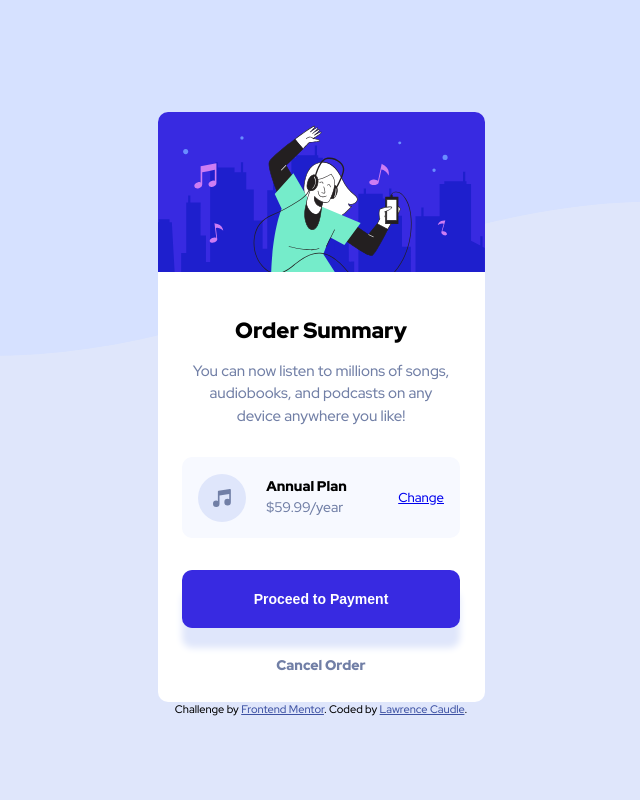
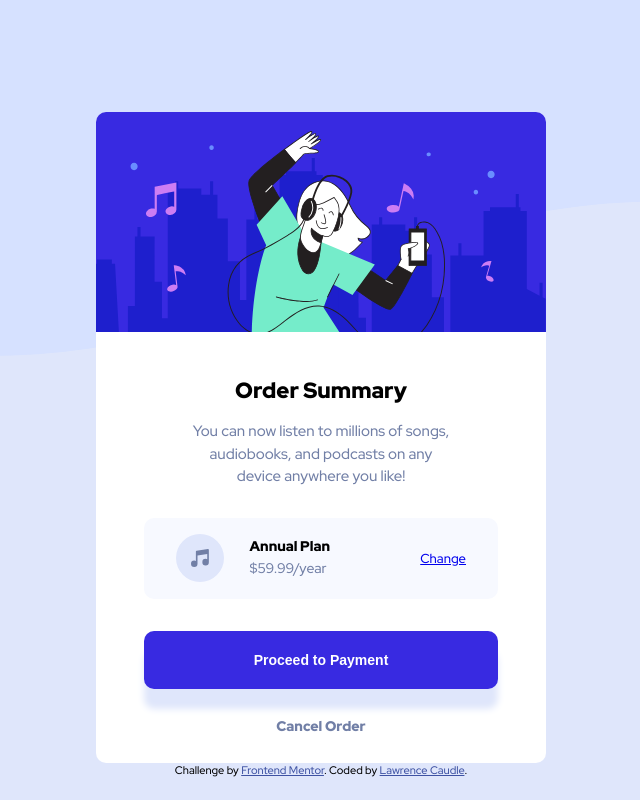
Before and after one commit to ltc870/ordersummarycomponentmain, a plain HTML site: page index.html in a window 1280 px wide. Shown: the whole page, without its empty margins (319-959 px from the left). Drawn offline with Linux system fonts and the light colour scheme.

Commit message:
made changes to desktop view

```diff
--- a/resources/css/styles.css
+++ b/resources/css/styles.css
@@ -176,6 +176,24 @@ body {
     background-size: contain;
     background-position: 0 -2em;
   }
+
+  .grid {
+    max-width: 450px;
+  }
+
+  .small-grid,
+  .card-btn {
+    max-width: 354px;
+  }
+
+  .small-grid {
+    padding: .5em 2em;
+  }
+
+  .card-plan,
+  .card-price {
+    margin-left: 0;
+  }
 }
 
 
```
